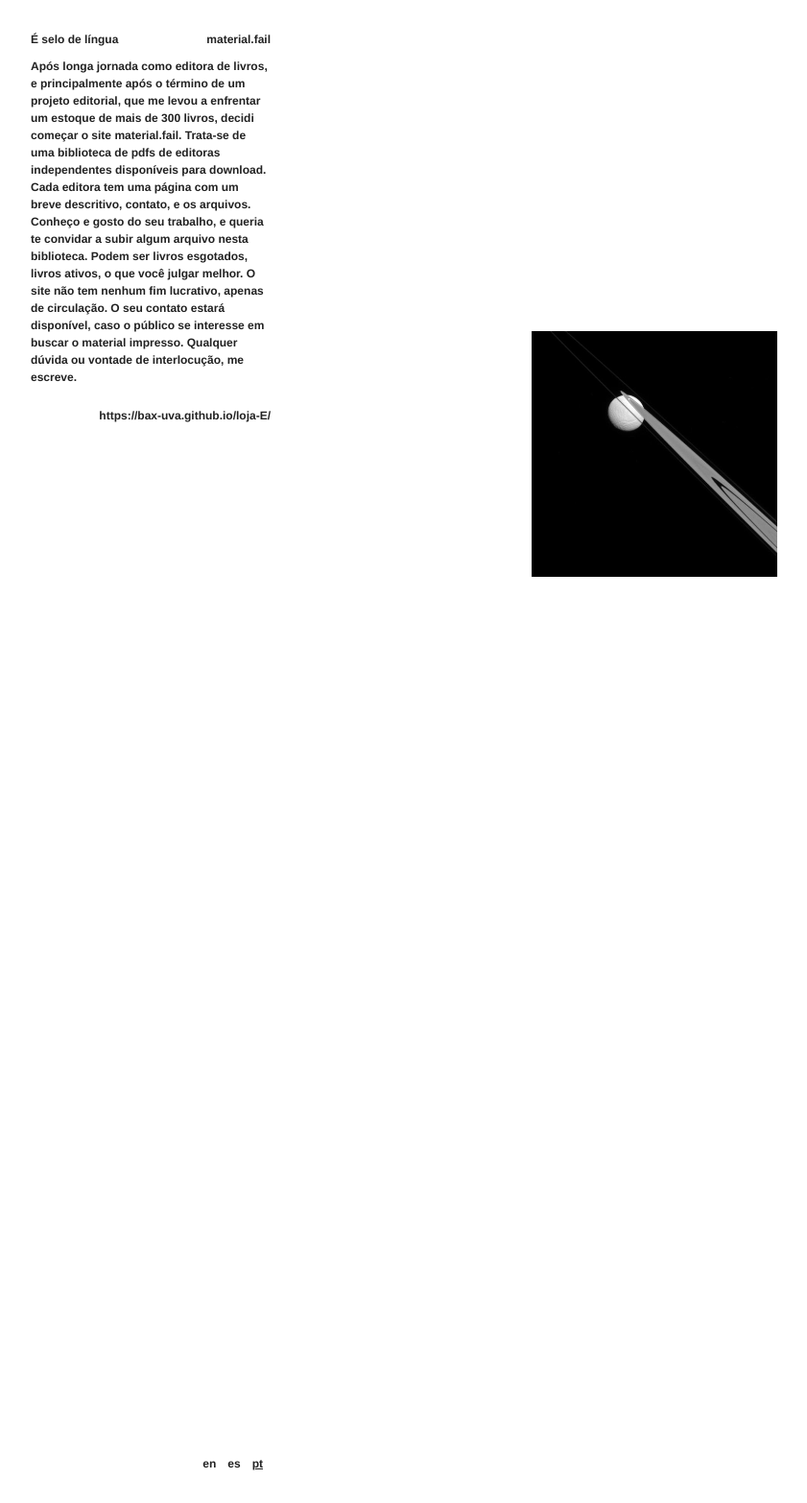
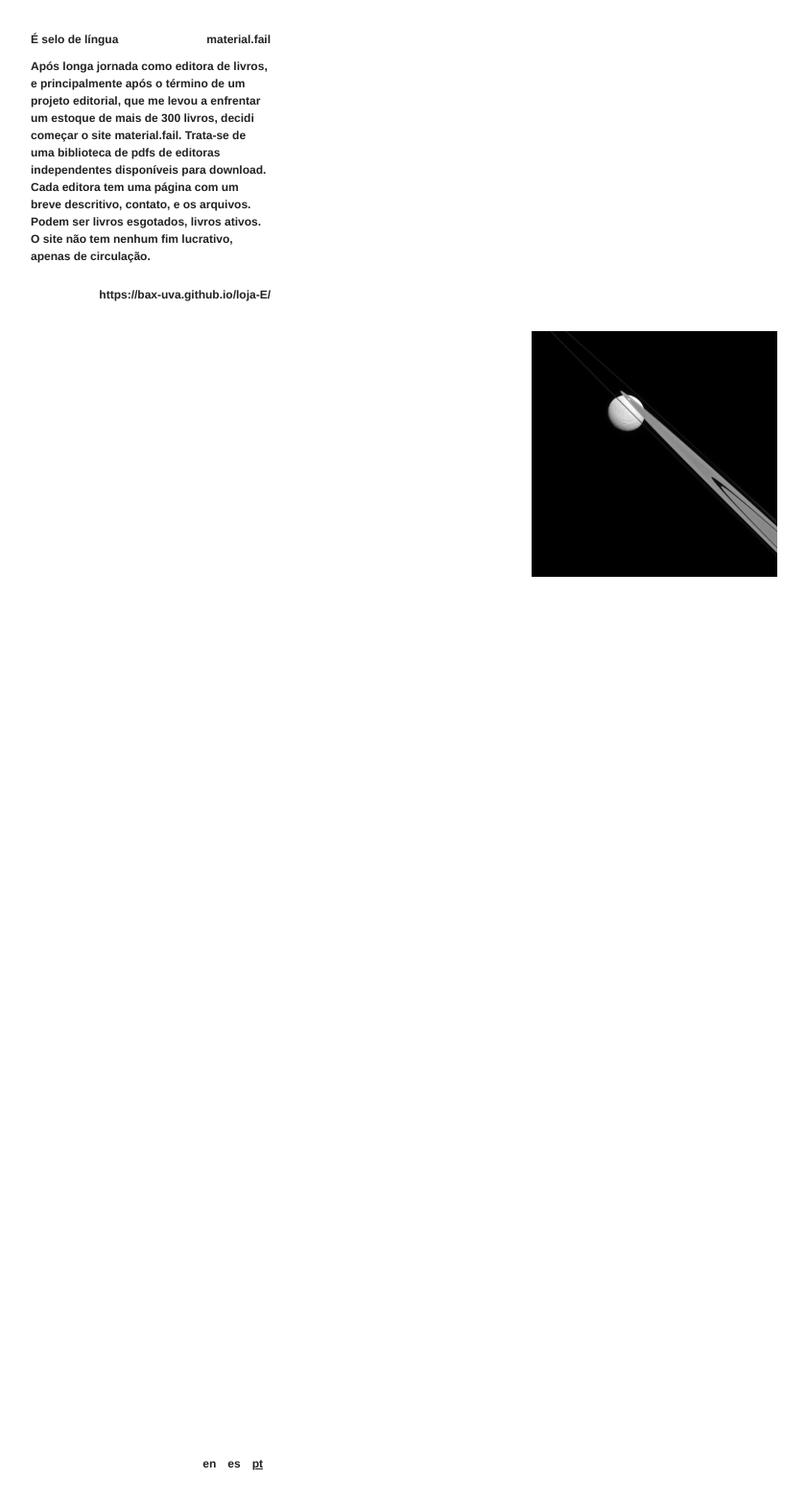
Before and after one commit to material-fail/material.fail, a Jekyll site: the page built from _pages/e-selo-de-lingua.md, in a window 1280 px wide. Shown: the whole page at 96% size, without its empty margins (8-849 px from the left). Built offline with Jekyll 4.4.1, drawn with Linux system fonts in a browser that asks for light colours; nearby versions of some CDN libraries.

```diff
--- a/_pages/e-selo-de-lingua.md
+++ b/_pages/e-selo-de-lingua.md
@@ -8,15 +8,8 @@ about-pt: >-
   um projeto editorial, que me levou a enfrentar um estoque de mais de 300
   livros, decidi começar o site material.fail. Trata-se de uma biblioteca de
   pdfs de editoras independentes disponíveis para download. Cada editora tem uma
-  página com um breve descritivo, contato, e os arquivos. Conheço e gosto do seu
-  trabalho, e queria te convidar a subir algum arquivo nesta biblioteca. Podem
-  ser livros esgotados, livros ativos, o que você julgar melhor. O site não tem
-  nenhum fim lucrativo, apenas de circulação. O seu contato estará disponível,
-  caso o público se interesse em buscar o material impresso. Qualquer dúvida ou
-  vontade de interlocução, me escreve.
+  página com um breve descritivo, contato, e os arquivos. Podem ser livros esgotados,
+  livros ativos. O site não tem nenhum fim lucrativo, apenas de circulação.
 site: 'https://bax-uva.github.io/loja-E/'
 email: e.seloeditora@gmail.com
 ---
-## A New Post
-
-Enter text in [Markdown](http://daringfireball.net/projects/markdown/). Use the toolbar above, or click the **?** button for formatting help.
```
